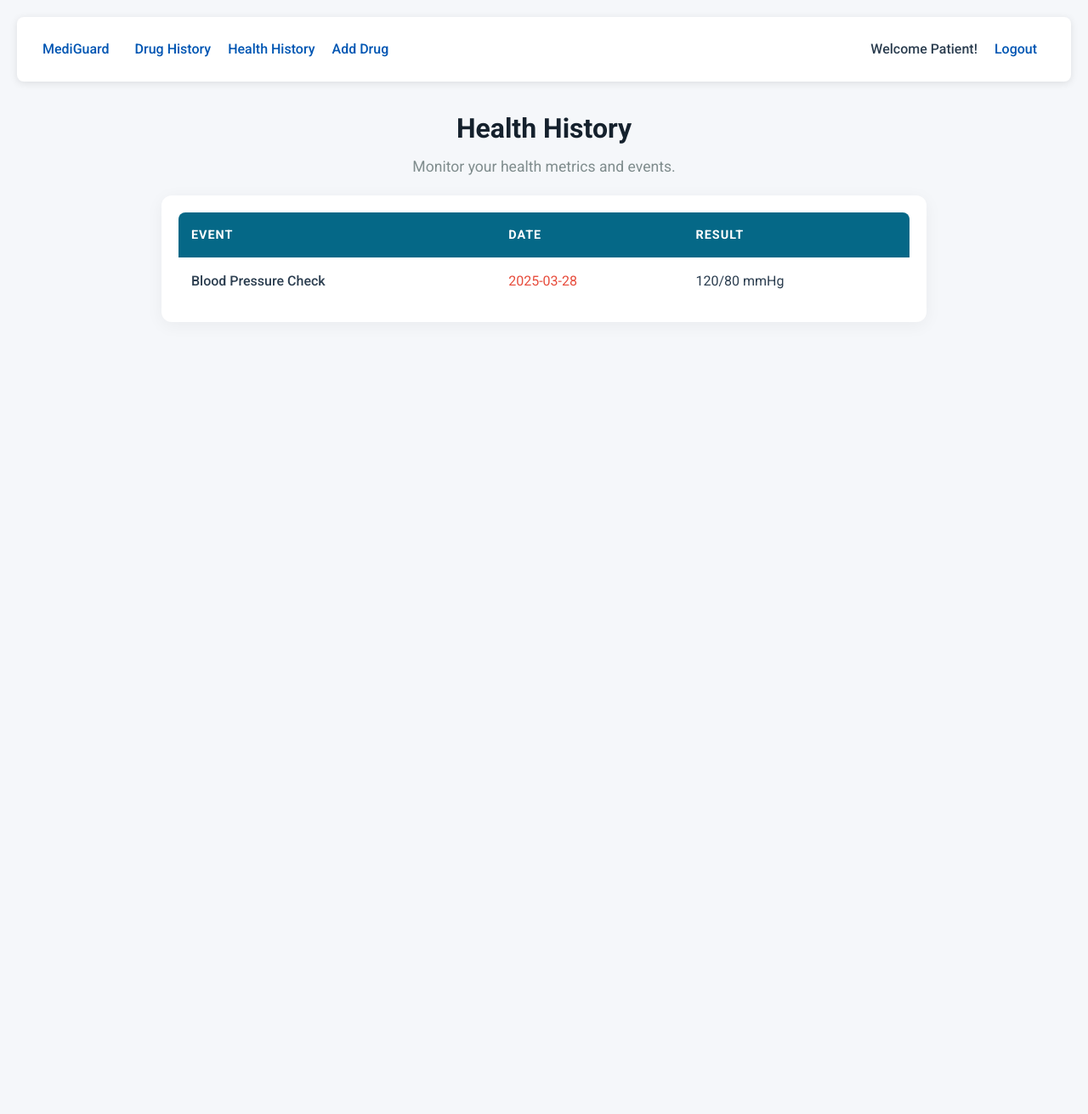
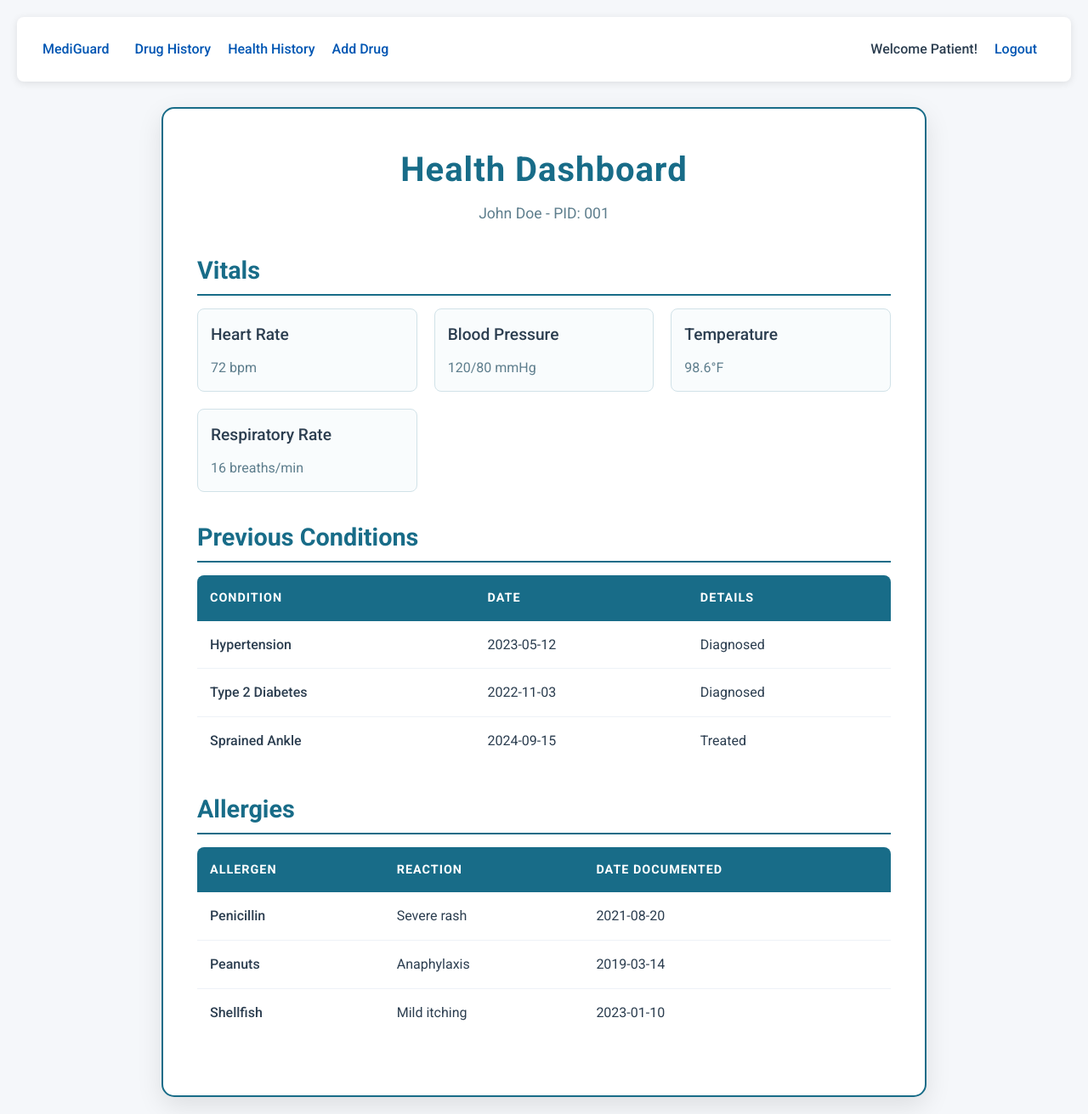
Before and after one commit to CrazyMan80052/MediGuard, a Flask app: page /patient/health_history in a window 1280 px wide. Shown: the whole page at 85% size. Before the commit the page ends 340 px from the top, so only its background shows below. Run offline with Flask 3, Linux system fonts and the light colour scheme; the visitor is signed in with stand-in values (Sample User, id 1).

Commit message:
changed health history dashboard

```diff
--- a/Flask/app.py
+++ b/Flask/app.py
@@ -24,7 +24,7 @@
                 , "type": "Prescription"}
         ],
         "drug_history": [
-            {"drug": "Vitamin D", "date": "2025-03-26", "time": "09:00 AM"}
+            {"drug": "Acetaminophen", "start_date": "2020-01-26","end_date": "2025-01-26", "time": "02:00 PM"}
         ],
         "health_history": [
             {"event": "Blood Pressure Check", "date": "2025-03-28", "result": "120/80 mmHg"}
@@ -50,7 +50,7 @@
             {"drug": "Losartan", "time": "09:00 AM", "dose": "1 tablet", "doctornotes": "Take in morning"}
         ],
         "drug_history": [
-            {"drug": "Zyrtec", "date": "2025-03-28", "time": "08:00 PM"}
+            {"drug": "Zyrtec", "start_date": "2023-04-26","end_date": "2025-04-26", "time": "08:00 PM"}
         ],
         "health_history": [
             {"event": "Blood Pressure Check", "date": "2025-03-28", "result": "130/85 mmHg"}
@@ -67,7 +67,7 @@
             {"drug": "Omeprazole", "time": "07:00 AM", "dose": "1 capsule", "doctornotes": "Take before breakfast"}
         ],
         "drug_history": [
-            {"drug": "Acetaminophen", "date": "2025-03-28", "time": "02:00 PM"}
+            {"drug": "Acetaminophen", "start_date": "2020-01-26","end_date": "2025-01-26", "time": "02:00 PM"}
         ],
         "health_history": [
             {"event": "Acid Reflux Check", "date": "2025-03-28", "result": "Mild symptoms"}
@@ -94,7 +94,7 @@
             {"drug": "Gabapentin", "time": "09:00 PM", "dose": "1 capsule", "doctornotes": "Take at bedtime"}
         ],
         "drug_history": [
-            {"drug": "Ibuprofen", "date": "2025-03-28", "time": "03:00 PM"}
+            {"drug": "Ibuprofen", "start_date": "2020-01-26","end_date": "2025-01-26", "time": "03:00 PM"}
         ],
         "health_history": [
             {"event": "Pain Assessment", "date": "2025-03-28", "result": "Moderate"}
--- a/Flask/static/css/style.css
+++ b/Flask/static/css/style.css
@@ -297,10 +297,6 @@
     font-weight: 500;
 }
 
-.schedule-table td:nth-child(2) {
-    color: #e74c3c; /* Highlight time/date in red for emphasis */
-}
-
 .mediGuard-link {
     font-family: 'Roboto', sans-serif; /* Use a cool font-family */
     font-weight: 700; /* Bold weight for block font effect */
--- a/Flask/templates/patient/drug_history.html
+++ b/Flask/templates/patient/drug_history.html
@@ -19,8 +19,8 @@
                 {% for entry in history %}
                     <tr class="schedule-row">
                         <td>{{ entry.drug }}</td>
-                        <td>{{ entry.date }}</td>
-                        <td>{{ entry.date }}</td>
+                        <td>{{ entry.start_date }}</td>
+                        <td>{{ entry.end_date }}</td>
                         <td>{{ entry.time }}</td>
                     </tr>
                 {% endfor %}
--- a/Flask/templates/patient/health_history.html
+++ b/Flask/templates/patient/health_history.html
@@ -1,28 +1,236 @@
 {% extends "base.html" %}
-{% block title %}Health History{% endblock %}
+{% block title %}Health Dashboard{% endblock %}
 {% block content %}
+    <div class="dashboard-container">
         <header class="hero">
-        <h1>Health History</h1>
-        <p>Monitor your health metrics and events.</p>
+            <h1>Health Dashboard</h1>
+            <p>John Doe - PID: 001</p>
         </header>
-    <section class="schedule-container">
+
+        <!-- Vitals Section -->
+        <section class="section">
+            <h2>Vitals</h2>
+            <div class="info-grid">
+                <div class="info-card">
+                    <h3>Heart Rate</h3>
+                    <p>72 bpm</p>
+                </div>
+                <div class="info-card">
+                    <h3>Blood Pressure</h3>
+                    <p>120/80 mmHg</p>
+                </div>
+                <div class="info-card">
+                    <h3>Temperature</h3>
+                    <p>98.6°F</p>
+                </div>
+                <div class="info-card">
+                    <h3>Respiratory Rate</h3>
+                    <p>16 breaths/min</p>
+                </div>
+            </div>
+        </section>
+
+        <!-- Previous Conditions Section -->
+        <section class="section">
+            <h2>Previous Conditions</h2>
             <table class="schedule-table">
                 <thead>
                     <tr>
-                    <th>Event</th>
+                        <th>Condition</th>
                         <th>Date</th>
-                    <th>Result</th>
+                        <th>Details</th>
                     </tr>
                 </thead>
                 <tbody>
-                {% for event in health %}
                     <tr class="schedule-row">
-                        <td>{{ event.event }}</td>
-                        <td>{{ event.date }}</td>
-                        <td>{{ event.result }}</td>
+                        <td>Hypertension</td>
+                        <td>2023-05-12</td>
+                        <td>Diagnosed</td>
                     </tr>
-                {% endfor %}
+                    <tr class="schedule-row">
+                        <td>Type 2 Diabetes</td>
+                        <td>2022-11-03</td>
+                        <td>Diagnosed</td>
+                    </tr>
+                    <tr class="schedule-row">
+                        <td>Sprained Ankle</td>
+                        <td>2024-09-15</td>
+                        <td>Treated</td>
+                    </tr>
                 </tbody>
             </table>
         </section>
+
+        <!-- Allergies Section -->
+        <section class="section">
+            <h2>Allergies</h2>
+            <table class="schedule-table">
+                <thead>
+                    <tr>
+                        <th>Allergen</th>
+                        <th>Reaction</th>
+                        <th>Date Documented</th>
+                    </tr>
+                </thead>
+                <tbody>
+                    <tr class="schedule-row">
+                        <td class="warning">Penicillin</td>
+                        <td>Severe rash</td>
+                        <td>2021-08-20</td>
+                    </tr>
+                    <tr class="schedule-row">
+                        <td class="warning">Peanuts</td>
+                        <td>Anaphylaxis</td>
+                        <td>2019-03-14</td>
+                    </tr>
+                    <tr class="schedule-row">
+                        <td class="warning">Shellfish</td>
+                        <td>Mild itching</td>
+                        <td>2023-01-10</td>
+                    </tr>
+                </tbody>
+            </table>
+        </section>
+    </div>
+
+    <style>
+        .dashboard-container {
+            max-width: 900px;
+            width: 100%;
+            margin: 0 auto;
+            background: #fff;
+            padding: 40px;
+            border-radius: 15px;
+            box-shadow: 0 10px 30px rgba(0, 0, 0, 0.1);
+            border: 2px solid #186c88;
+        }
+
+        .hero {
+            text-align: center;
+            margin-bottom: 30px;
+        }
+
+        .hero h1 {
+            font-size: 2.5rem;
+            color: #186c88;
+            font-weight: 700;
+            letter-spacing: 1px;
+        }
+
+        .hero p {
+            font-size: 1.1rem;
+            color: #5e7e8d;
+        }
+
+        .section {
+            margin-bottom: 30px;
+        }
+
+        .section h2 {
+            font-size: 1.8rem;
+            color: #186c88;
+            margin-bottom: 15px;
+            font-weight: 600;
+            border-bottom: 2px solid #186c88;
+            padding-bottom: 5px;
+        }
+
+        .info-grid {
+            display: grid;
+            grid-template-columns: repeat(auto-fit, minmax(200px, 1fr));
+            gap: 20px;
+            margin-bottom: 20px;
+        }
+
+        .info-card {
+            background: #f9fcfd;
+            padding: 15px;
+            border-radius: 8px;
+            border: 1px solid #d1e2e8;
+            transition: transform 0.3s ease, box-shadow 0.3s ease;
+        }
+
+        .info-card:hover {
+            transform: translateY(-5px);
+            box-shadow: 0 5px 15px rgba(24, 108, 136, 0.2);
+        }
+
+        .info-card h3 {
+            font-size: 1.2rem;
+            color: #2c3e50;
+            margin-bottom: 10px;
+            font-weight: 500;
+        }
+
+        .info-card p {
+            font-size: 1rem;
+            color: #5e7e8d;
+        }
+
+        .schedule-table {
+            width: 100%;
+            border-collapse: separate;
+            border-spacing: 0;
+        }
+
+        .schedule-table th,
+        .schedule-table td {
+            padding: 15px;
+            text-align: left;
+        }
+
+        .schedule-table th {
+            background-color: #186c88;
+            color: #ffffff;
+            font-weight: 600;
+            text-transform: uppercase;
+            font-size: 0.9rem;
+            letter-spacing: 1px;
+        }
+
+        .schedule-table th:first-child {
+            border-top-left-radius: 8px;
+        }
+
+        .schedule-table th:last-child {
+            border-top-right-radius: 8px;
+        }
+
+        .schedule-table td {
+            border-bottom: 1px solid #eef2f7;
+            font-size: 1rem;
+            color: #2c3e50;
+        }
+
+        .schedule-table tr:last-child td {
+            border-bottom: none;
+        }
+
+        .schedule-table tr:hover {
+            background-color: #f8f9fa;
+        }
+
+        .warning {
+            color: #d9534f;
+            font-weight: 500;
+        }
+
+        @media (max-width: 768px) {
+            .dashboard-container {
+                padding: 20px;
+            }
+
+            .hero h1 {
+                font-size: 2rem;
+            }
+
+            .section h2 {
+                font-size: 1.5rem;
+            }
+
+            .info-grid {
+                grid-template-columns: 1fr;
+            }
+        }
+    </style>
 {% endblock %}
```
Lines whose indentation alone changed are shown as unchanged.
